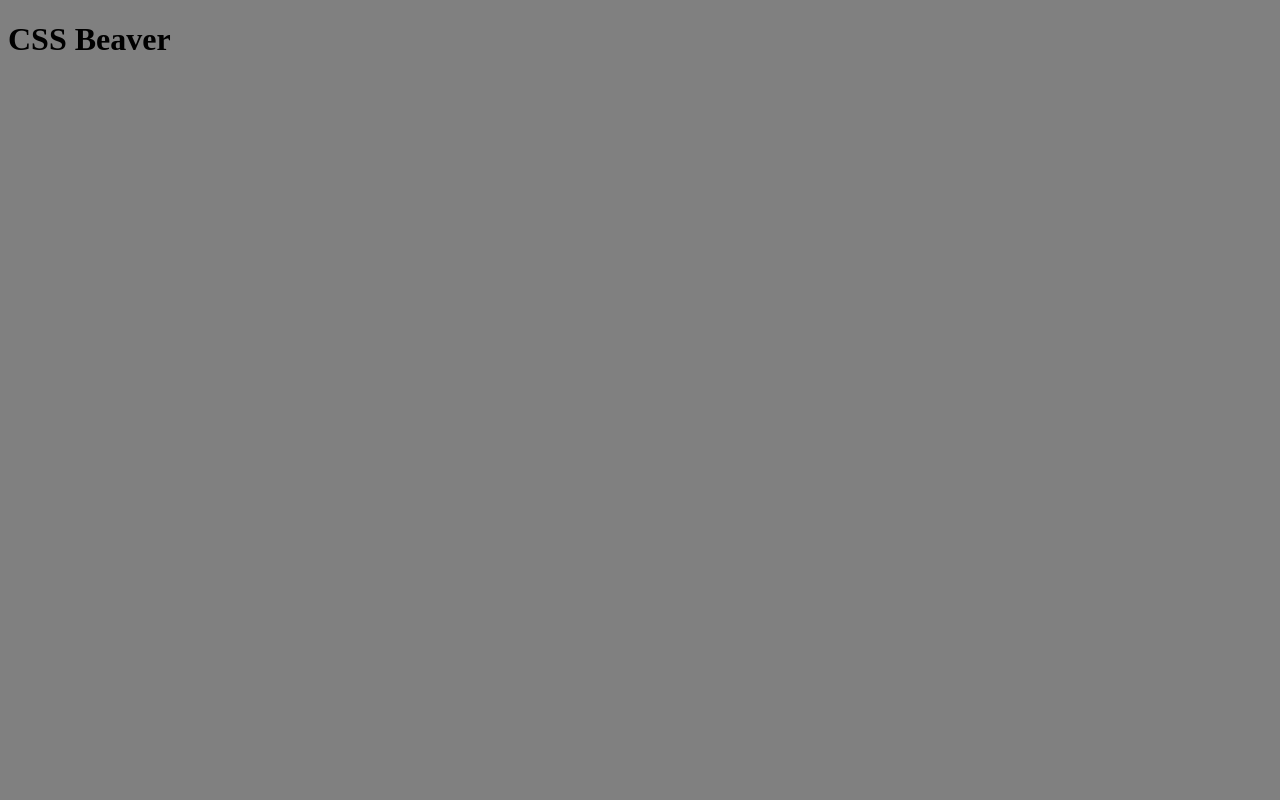
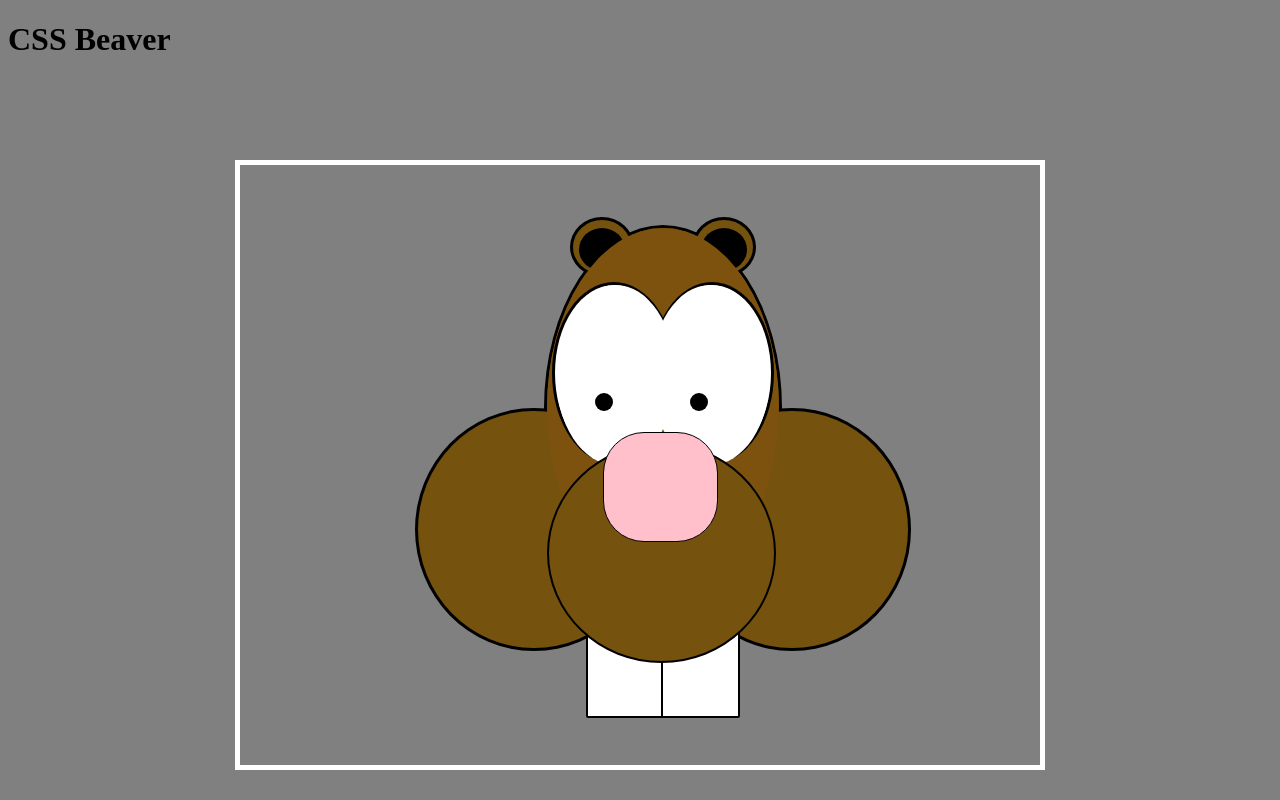
Before and after one commit to KingPra/cssBeaver, a plain HTML site: page index.html in a window 1280 px wide. Drawn offline with Linux system fonts and the light colour scheme.

Commit message:
completed

```diff
--- a/index.html
+++ b/index.html
@@ -22,17 +22,20 @@
         <div class="left_cheek"></div>
         <div class="right_cheek"></div>
 
-        <div class="left_eye">
+        <div class="left_eye"></div>
+        <div class="right_eye"></div>
+        <div class="left_eye_copy">
           <div class="pupil"></div>
         </div>
-        <div class="right_eye">
+        <div class="right_eye_copy">
           <div class="pupil"></div>
         </div>
+
         <div class="nostril">
           <div class="nose"></div>
-          <div class="left_tooth"></div>
-          <div class="right_tooth"></div>
         </div>
+        <div class="left_tooth"></div>
+        <div class="right_tooth"></div>
       </div>
     </div>
   </body>
--- a/style.css
+++ b/style.css
@@ -1,3 +1,193 @@
 body {
   background: grey;
 }
+
+.container {
+  position: relative;
+  width: 800px;
+  height: 600px;
+  margin: auto;
+  margin-top: 8%;
+  border: 5px solid #fff;
+}
+
+.head {
+  position: absolute;
+  width: 29%;
+  height: 60%;
+  top: 10%;
+  left: 38%;
+  border: 3px solid #000;
+  border-radius: 50%;
+  background: #7c520e;
+}
+
+.head_copy {
+  position: absolute;
+  width: 100%;
+  height: 100%;
+  border-radius: 50%;
+  background: #7c520e;
+  z-index: 2;
+}
+
+.left_ear {
+  position: absolute;
+  width: 25%;
+  height: 15%;
+  top: -3%;
+  left: 10%;
+  background: #75520e;
+  border: 3px solid #000;
+  border-radius: 50%;
+  z-index: 1;
+}
+
+.right_ear {
+  position: absolute;
+  width: 25%;
+  height: 15%;
+  top: -3%;
+  right: 10%;
+  background: #75520e;
+  border: 3px solid #000;
+  border-radius: 50%;
+  z-index: 1;
+}
+
+.inner_ear {
+  position: absolute;
+  width: 80%;
+  height: 80%;
+  top: 15%;
+  left: 10%;
+  background: #000;
+  border-radius: 50%;
+}
+
+.left_cheek {
+  position: absolute;
+  width: 100%;
+  height: 66%;
+  top: 50%;
+  left: -57%;
+  background: #75520e;
+  border: 3px solid #000;
+  border-radius: 50%;
+  z-index: 1;
+}
+
+.right_cheek {
+  position: absolute;
+  width: 100%;
+  height: 66%;
+  top: 50%;
+  right: -57%;
+  background: #75520e;
+  border: 3px solid #000;
+  border-radius: 50%;
+  z-index: 1;
+}
+
+.left_eye {
+  position: absolute;
+  width: 51%;
+  height: 49%;
+  top: 15%;
+  left: 2%;
+  background: #fff;
+  border: 3px solid #000;
+  border-radius: 50%;
+  z-index: 2;
+}
+
+.right_eye {
+  position: absolute;
+  width: 51%;
+  height: 49%;
+  top: 15%;
+  right: 2%;
+  background: #fff;
+  border: 3px solid #000;
+  border-radius: 50%;
+  z-index: 2;
+}
+
+.left_eye_copy {
+  position: absolute;
+  width: 51%;
+  height: 50%;
+  top: 16%;
+  left: 4%;
+  background: #fff;
+  border-radius: 50%;
+  z-index: 2;
+}
+
+.right_eye_copy {
+  position: absolute;
+  width: 51%;
+  height: 50%;
+  top: 16%;
+  right: 4%;
+  background: #fff;
+  border-radius: 50%;
+  z-index: 2;
+}
+
+.pupil {
+  position: absolute;
+  width: 15%;
+  height: 10%;
+  bottom: 30%;
+  left: 33%;
+  background: #000;
+  border-radius: 50%;
+  z-index: 3;
+}
+
+.nostril {
+  position: absolute;
+  width: 97%;
+  height: 60%;
+  bottom: -21%;
+  background: #75520e;
+  border: 2px solid #000;
+  border-radius: 50%;
+  z-index: 2;
+}
+
+.nose {
+  position: absolute;
+  width: 50%;
+  height: 50%;
+  top: -6%;
+  left: 24%;
+  background: pink;
+  border: 1px solid #000;
+  border-radius: 41px;
+}
+
+.left_tooth {
+  position: absolute;
+  width: 32%;
+  height: 50%;
+  top: 85%;
+  left: 17%;
+  background: #fff;
+  border: 2px solid #000;
+  border-radius: 2px;
+  z-index: 1;
+}
+
+.right_tooth {
+  position: absolute;
+  width: 32%;
+  height: 50%;
+  top: 85%;
+  right: 17%;
+  background: #fff;
+  border: 2px solid #000;
+  border-radius: 2px;
+  z-index: 1;
+}
```
